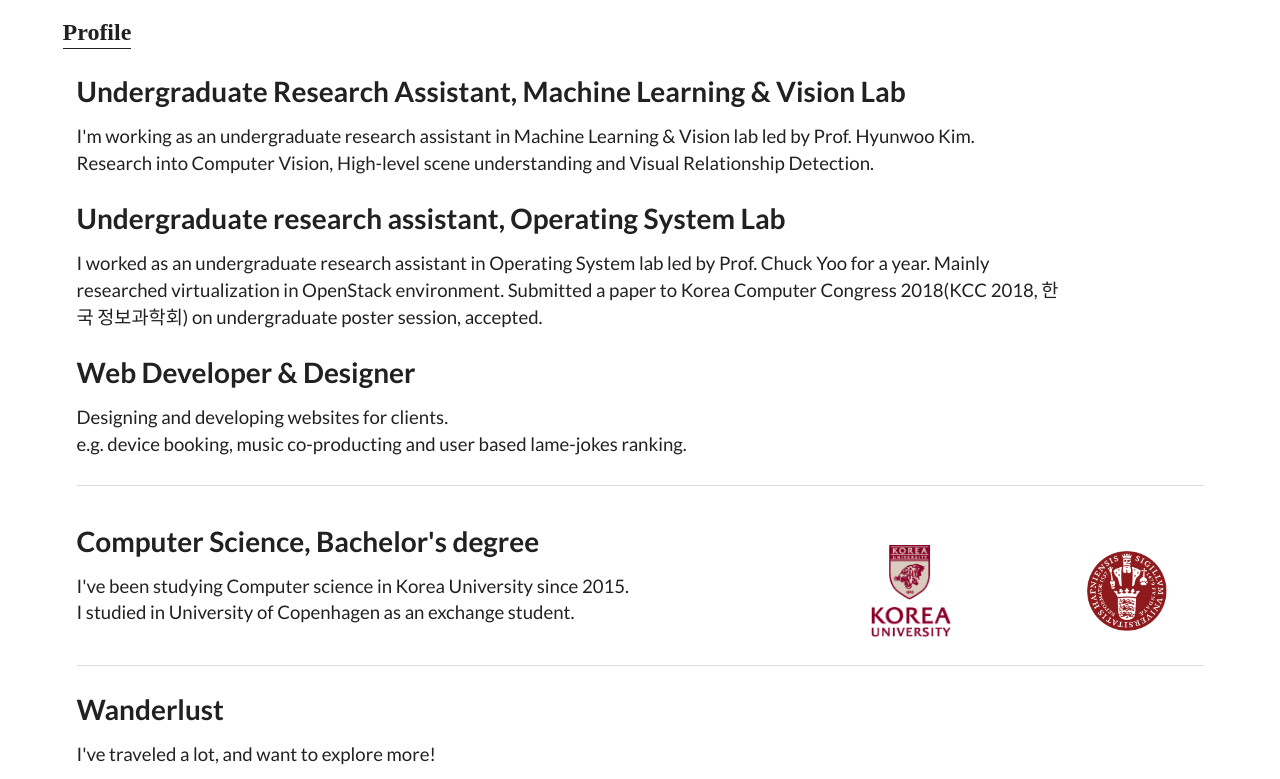
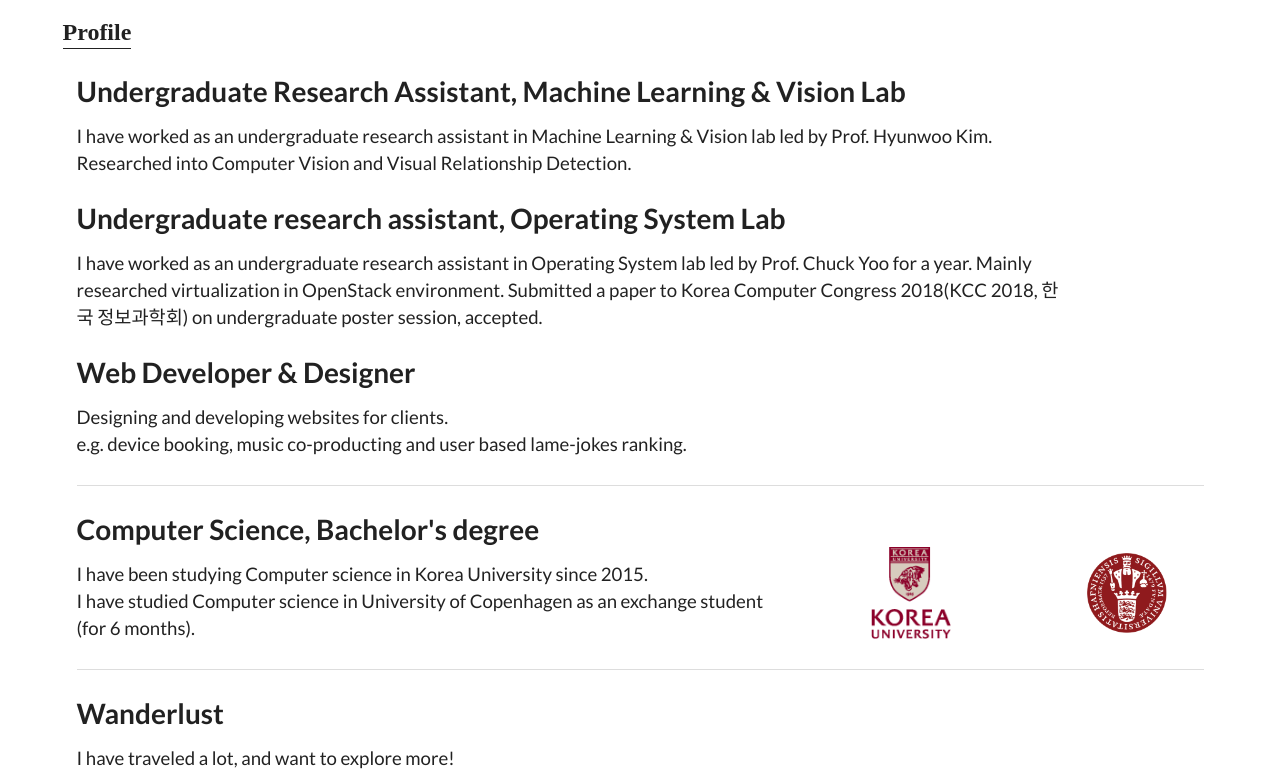
Before and after one commit to YoonjinXD/Yoonjin, a plain HTML site: page index.html in a window 1280 px wide. Shown: the part 820-1599 px from the top of the page. Drawn offline with nearby package versions, Linux system fonts and the light colour scheme; grey boxes are pictures that could not be loaded; files whose address does not match are found by name.

Commit message:
Update CV + correcting the travel years

```diff
--- a/customstyle.css
+++ b/customstyle.css
@@ -47,7 +47,6 @@ a.replace_annoying_blue{
     transition: 5s;
     transition-duration: 5s;
 }
-
 
 /* Align */
 .flex_centered{
--- a/index.html
+++ b/index.html
@@ -134,6 +134,9 @@
               <a class="ui circular linkedin icon button" href="https://www.linkedin.com/in/yoonjin-chung-03783016a/">
                 <i class="linkedin icon"></i>
               </a>
+              <a class="ui circular olive icon button" href="https://github.com/YoonjinXD">
+                <i class="github icon"></i>
+              </a>
             </div>
           </div>
         </div>
@@ -157,8 +160,8 @@
         <div class="fourteen wide column">
           <h3 class="ui header">Undergraduate Research Assistant, Machine Learning & Vision Lab</h3>
           <p>
-            I'm working as an undergraduate research assistant in Machine Learning & Vision lab led by Prof. Hyunwoo Kim.<br>
-            Research into Computer Vision, High-level scene understanding and Visual Relationship Detection.
+            I have worked as an undergraduate research assistant in Machine Learning & Vision lab led by Prof. Hyunwoo Kim.<br>
+            Researched into Computer Vision and Visual Relationship Detection.
           </p>
         </div>
       </div>
@@ -166,7 +169,7 @@
         <div class="fourteen wide column">
           <h3 class="ui header">Undergraduate research assistant, Operating System Lab</h3>
           <p>
-            I worked as an undergraduate research assistant in Operating System lab led by Prof. Chuck Yoo for a year.
+            I have worked as an undergraduate research assistant in Operating System lab led by Prof. Chuck Yoo for a year.
             Mainly researched virtualization in OpenStack environment. Submitted a paper to Korea Computer Congress 2018(KCC 2018, 한국 정보과학회) on undergraduate poster session, accepted.
           </p>
         </div>
@@ -185,8 +188,8 @@
         <div class="ten wide column">
           <h3 class="ui header">Computer Science, Bachelor's degree</h3>
           <p>
-            I've been studying Computer science in Korea University since 2015.<br>
-            I studied in University of Copenhagen as an exchange student.
+            I have been studying Computer science in Korea University since 2015.<br>
+            I have studied Computer science in University of Copenhagen as an exchange student (for 6 months).
           </p>
         </div>
         <div class="two wide right floated column">
@@ -202,7 +205,7 @@
       <div class="row">
         <div class="ten wide column">
           <h3 class="ui header">Wanderlust</h3>
-            <p>I've traveled a lot, and want to explore more!<br></p>
+            <p>I have traveled a lot, and want to explore more!<br></p>
         </div>
       </div>
 
@@ -341,11 +344,15 @@
 
   <div class="ui placeholder segment">
     <div class="ui two column stackable center aligned grid">
-      <div class="ui vertical divider">Or</div>
+      <div class="ui vertical divider">and</div>
       <div class="middle aligned row">
         <div class="column">
           <h3 class="ui icon header"><i class="ui huge file alternate outline icon"></i>Curriculum Vitae</h3>
-          <a class="ui basic black large button buttonhover" href="https://yoonjinxd.github.io/Yoonjin/CV_Yoonjin_Chung_eng.pdf">Open CV</a>
+          <br>
+          <div class="ui buttons">
+            <a class="ui basic black large button" href="https://yoonjinxd.github.io/Yoonjin/CV_Yoonjin_Chung_korean.pdf">Korean</a>
+            <a class="ui basic black large button" href="https://yoonjinxd.github.io/Yoonjin/CV_Yoonjin_Chung_eng.pdf">English</a>
+          </div>
         </div>
         <div class="column">
           <h3 class="ui icon header"><i class="ui huge github icon"></i>GitHub</h3>
```
Also changed, not shown: images/Portugal/Nata.jpg (deleted), 4 other files.
